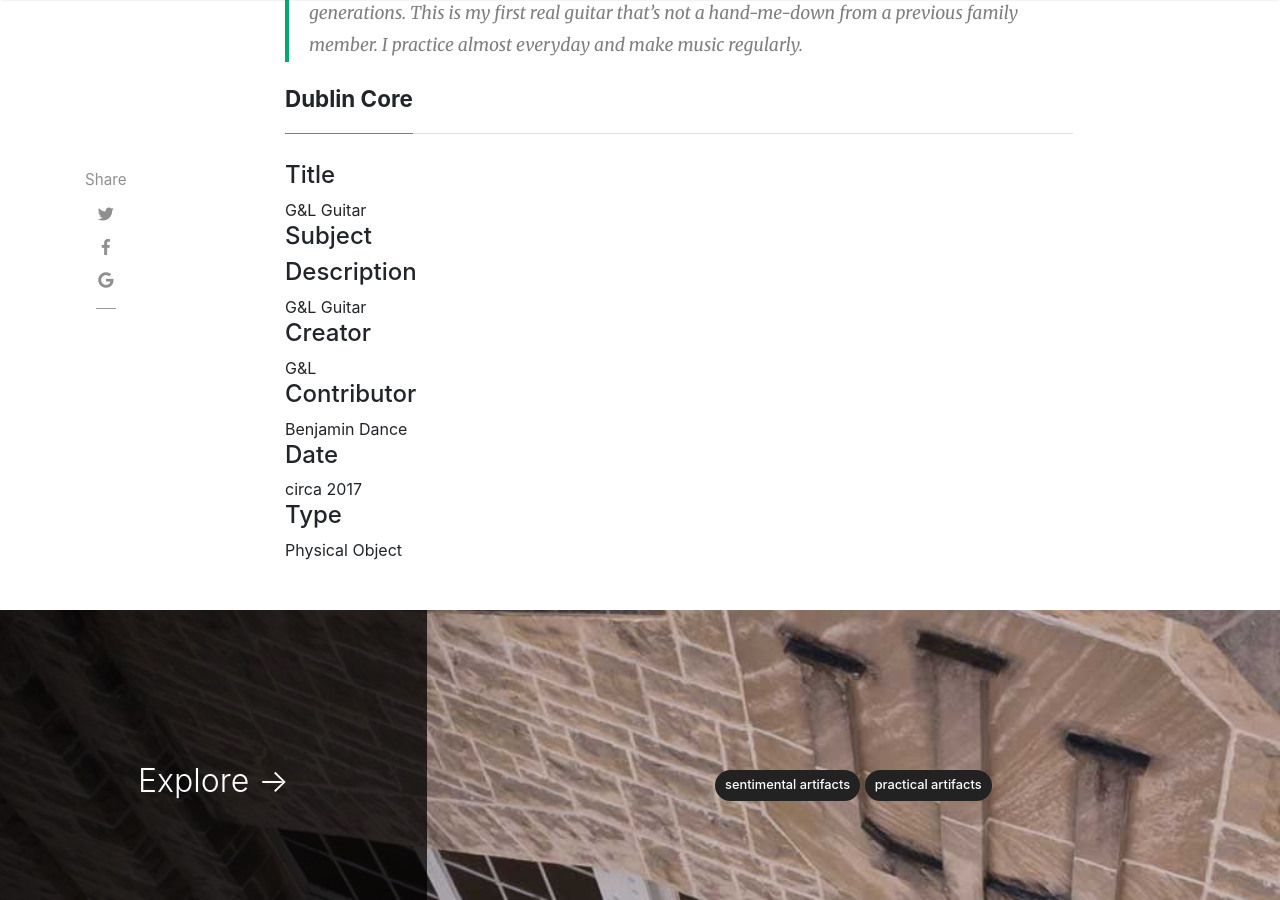
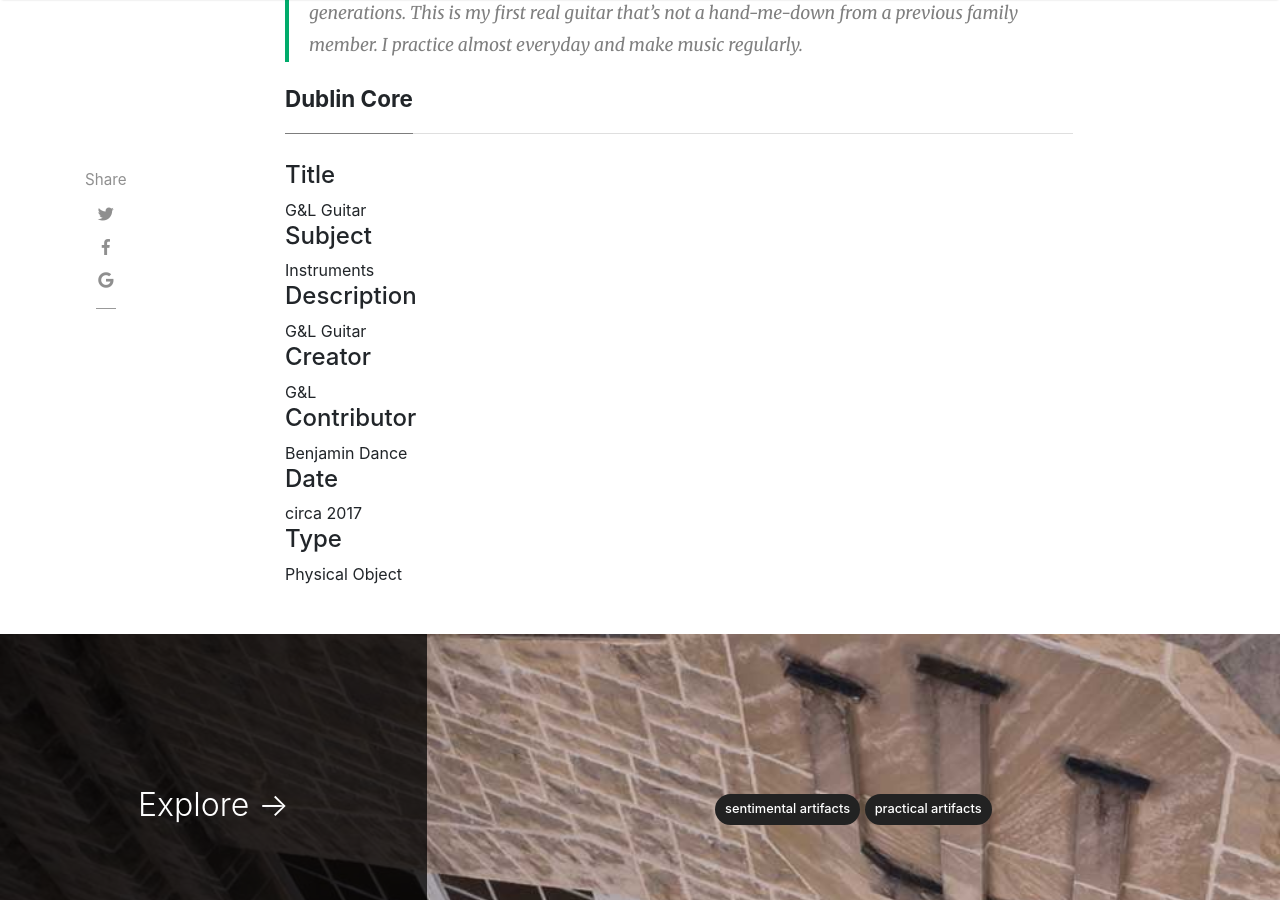
Before and after one commit to IUBHistoryHarvest/IUBHistoryHarvest.github.io, a Jekyll site: the page built from _items/2019-03-05-ID0004.md, in a window 1280 px wide and 900 px high, scrolled down 1028 px. Built offline with Jekyll 4.4.1, drawn with Linux system fonts in a browser that asks for light colours; nearby versions of some CDN libraries; comment, search, counter and statistics services are not loaded.

Commit message:
Update 2019-03-05-ID0004.md

```diff
--- a/_items/2019-03-05-ID0004.md
+++ b/_items/2019-03-05-ID0004.md
@@ -1,11 +1,11 @@
 ---
 layout: item
 title: G&L Guitar
-author: ben
+author: Benjamin Dance
 itemid: 2019-03-05-ID0004
 itemcontributor: Benjamin Dance
 itemcreator: G&L
-itemsubject:
+itemsubject: Instruments
 itemdate: circa 2017
 itemtype: Physical Object
 shortdesc: This black G&L guitar with a turtle shell scratch protector and a blue indigo strap was the first guitar I ever bought and I use it everyday.
```
